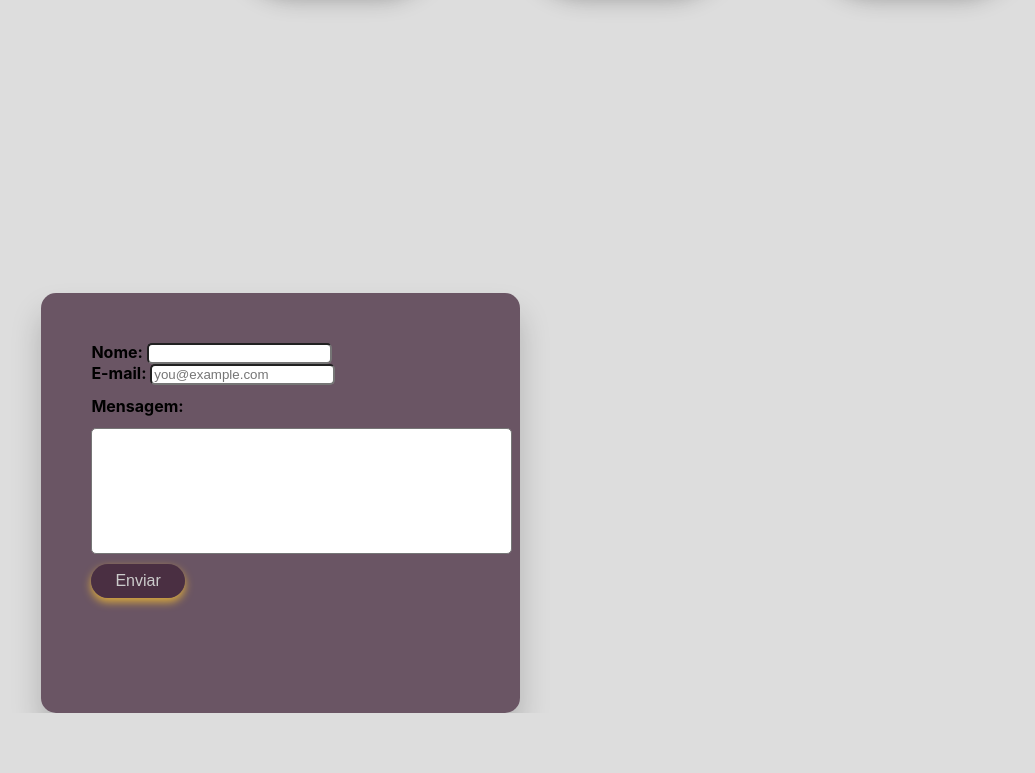
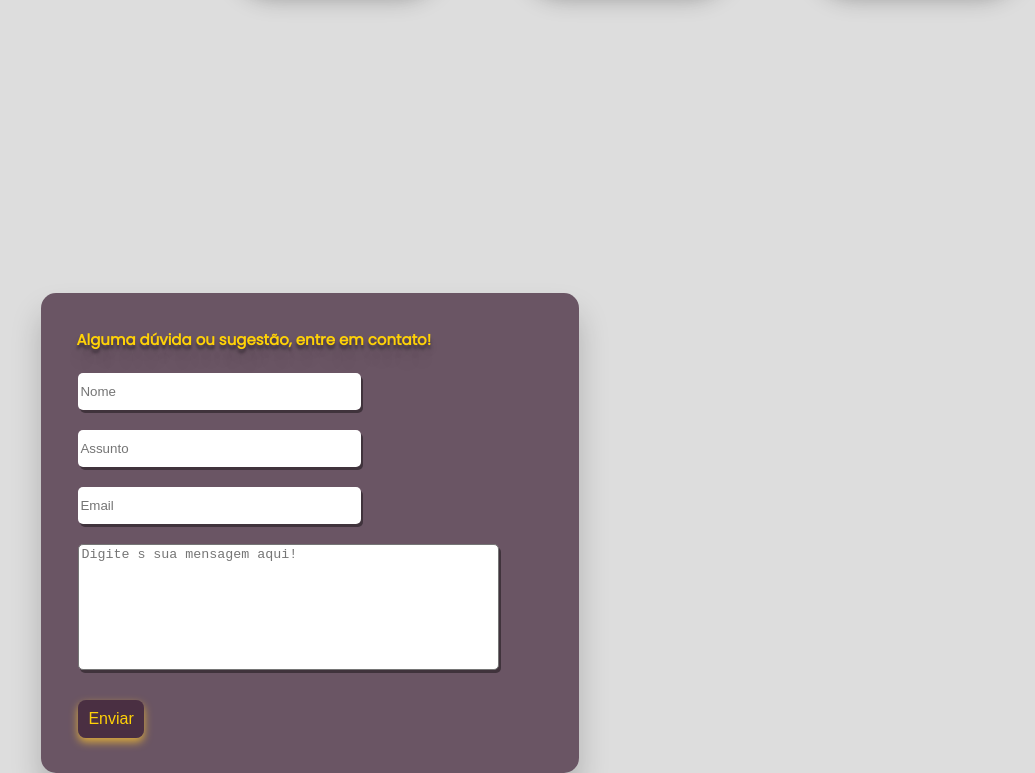
Before and after one commit to Gabboss13/Agencia_Publicidade, a React (Create React App) app: page /contato in a window 1280 px wide. Shown: the part 526-1299 px from the top of the page, without its empty margins (13-1048 px from the left). Before the commit the page ends 1239 px from the top, so only its background shows below. Built offline with nearby package versions, Linux system fonts and the light colour scheme.

Commit message:
alterando css do form e borda avatar

```diff
--- a/src/components/Contact/Contact.jsx
+++ b/src/components/Contact/Contact.jsx
@@ -1,3 +1,4 @@
+
 import React from 'react'
 import './style.css'
 import avatar1 from '../../assets/images/avatar1.jpg'
@@ -9,7 +10,7 @@ export default function Contact() {
   return (
     <><div class="main">
       <div className='titulo'>
-        <h2> Conheça o nosso time!</h2>
+        <h1> Conheça o nosso time!</h1>
       </div>
       <div className="persona1">
         <div class="profile-card">
@@ -46,25 +47,25 @@ export default function Contact() {
       </div>
     </div>
       <div class="box">
+      <h2>Alguma dúvida ou sugestão, entre em contato!</h2>
         <form nome="contact" method="GET">
           <section class="grid">
-            <div class="camp">
-              <label>Nome: </label>
-              <input type="text" name="name" ></input>
-            </div>
-            <div class="camp">
-            <label>E-mail: </label>
-              <input type="text" name="email" placeholder="you@example.com" />
-            </div>
-              <div class="camp">
-            <h4>Mensagem:</h4>
-            </div>
-            <div class="camp">
-              <textarea rows="8" cols="50" name="mensagem" id="coment" maxlength="300" minlength="20"></textarea>
-            </div>
-            <div class="camp">
+
+          <fieldset>
+                    <input type="text" placeholder="Nome"  name="nome" />
+                </fieldset>
+                <fieldset>
+                    <input type="text" placeholder="Assunto"  name="assunto" />
+                </fieldset>
+                <fieldset>
+                     <input type="text" placeholder='Email' name= "email" />
+                </fieldset>
+                <fieldset>
+              <textarea rows="8" cols="50" name="mensagem" id="coment" maxlength="300" minlength="20"placeholder="Digite s sua mensagem aqui!"></textarea>
+              </fieldset>
+              <fieldset>
               <button type="submit">Enviar</button>
-            </div>
+              </fieldset>
           </section>
         </form>
       </div></>
--- a/src/components/Contact/style.css
+++ b/src/components/Contact/style.css
@@ -40,7 +40,7 @@
   height: 150px;
   background: rgba(67, 38, 58);
   padding: 30px;
-  border-radius: 30%;
+  border-radius: 20%;
   box-shadow: 0 0 22px rgba(51, 51, 51, 0.4);
   transition: .6s;
   margin: 0 25px;
@@ -61,7 +61,7 @@
 
 .img img {
   width: 100%;
-  border-radius: 50%;
+  border-radius: 15%;
   box-shadow: 0 0 22px #3336;
   transition: .6s;
 }
@@ -102,24 +102,57 @@
   width: fit-content;
 }
 
+.box {
+  width: 40%;
+  padding: 25px;
+  box-shadow: 0 0 5px 0;
+  margin: 50px;
+  background-color: rgba(67, 38, 58, 0.8);
+}
+
+h2 {
+  padding: 10px;
+  font-family: 'Poppins', sans-serif;
+  font-size: 15px;
+  color: rgb(255, 210, 7);
+  text-shadow: 0px 4px 3px rgba(0, 0, 0, 0.4),
+    0px 8px 13px rgba(0, 0, 0, 0.1),
+    0px 18px 23px rgba(0, 0, 0, 0.1)
+}
+
+input {
+  border: none;
+  border-radius: 5px;
+  width: 60%;
+  height: 35px;
+  box-shadow: 2px 3px rgba(0, 0, 0, 0.4);
+}
+
 textarea {
   resize: none;
+  border-radius: 5px;
+  box-shadow: 2px 3px rgba(0, 0, 0, 0.4);
 }
 
 textarea:invalid {
   border: 2px solid red;
 }
 
-.box {
-  display: grid;
-  padding: 50px;
-  width: 31%;
-  height: 40vh;
+fieldset {
+  border: none;
+  padding: 10px;
 }
-input,
-textarea {
-  border-radius: 5px;
+
+button[type=submit],
+[type=reset] {
+
+  padding: 10px;
+  color: rgb(255, 210, 7);
+  border-radius: 8px;
 }
-label{
-  font-weight: bold;
+
+button[type=submit]:hover,
+[type=reset]:hover {
+  background-color: rgb(167, 158, 158);
+
 }
```
